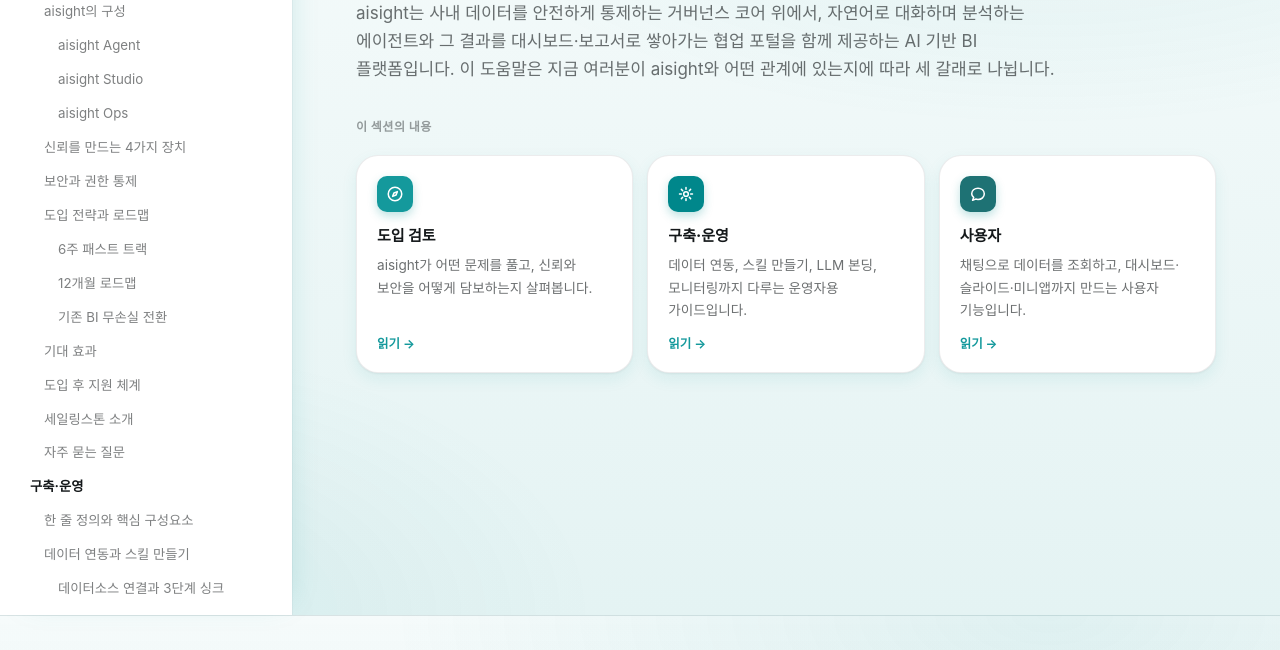
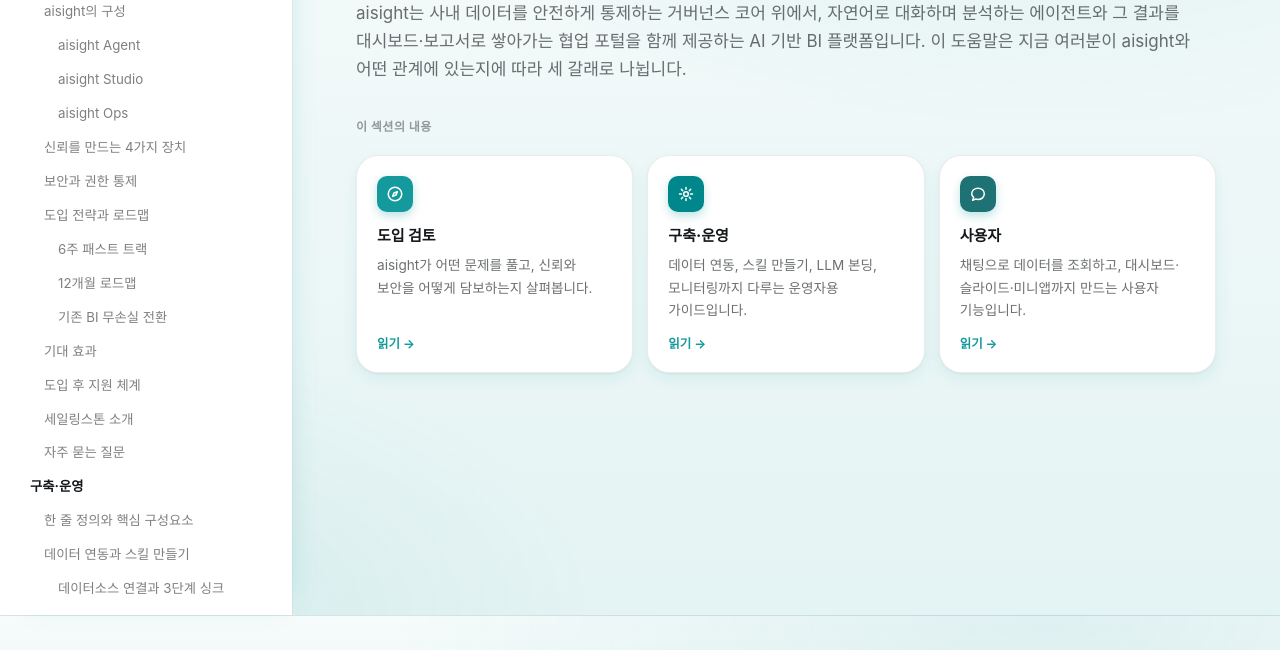
Before and after one commit to zhzns0204-bot/aisight-docs, a plain HTML site: page index.html in a window 1280 px wide. Shown: the part 185-835 px from the top of the page. Drawn offline with Linux system fonts and the light colour scheme; a web font is replaced by a local one.

Commit message:
lede 단락 폭 제한 완전히 제거(아래 블록과 폭 일치)

```diff
--- a/assets/style.css
+++ b/assets/style.css
@@ -157,7 +157,7 @@
   .eyebrow.track-c { color: var(--track-c-ink); background: var(--track-c-soft); }
 
   h1 { font-size: clamp(27px, 3.2vw, 36px); line-height: 1.2; font-weight: 800; letter-spacing: -0.02em; margin: 0 0 14px; text-wrap: balance; color: var(--text); }
-  .lede { font-size: 17px; color: var(--text-muted); margin: 0 0 8px; }
+  .lede { font-size: 17px; color: var(--text-muted); margin: 0 0 8px; max-width: none; }
   h1 + .lede, h2 + .lede { margin-bottom: 22px; }
 
   h2 { font-size: 22px; font-weight: 800; letter-spacing: -0.015em; margin: 36px 0 6px; text-wrap: balance; color: var(--text); }
```
